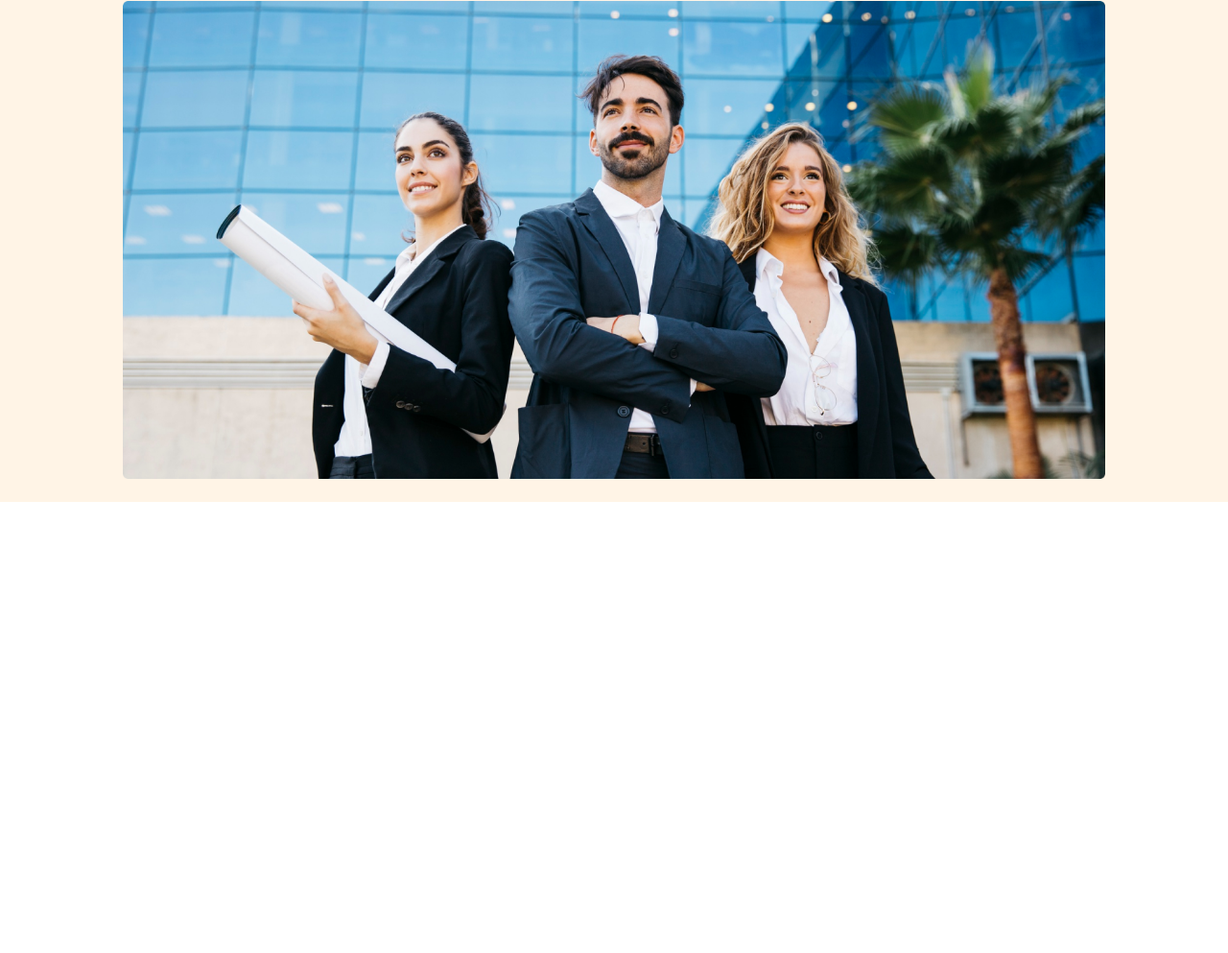
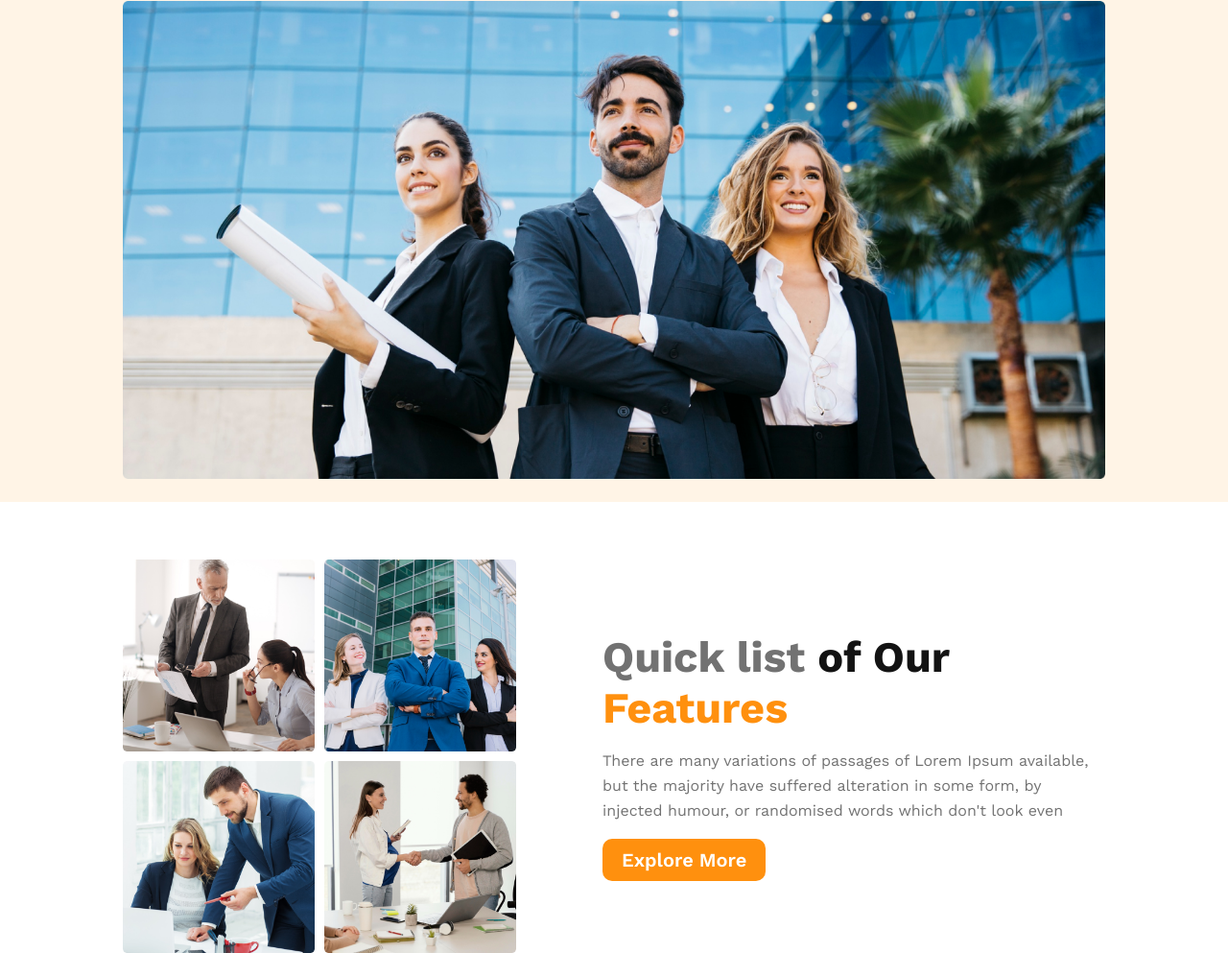
Before and after one commit to developer-abdulaziz/g3-architects-html_css, a plain HTML site: page index.html in a window 1280 px wide. Shown: the part 486-1479 px from the top of the page at 96% size. Before the commit the page ends 1009 px from the top, so only its background shows below. Drawn offline with nearby package versions, Linux system fonts and the light colour scheme.

Commit message:
our features section add

```diff
--- a/index.html
+++ b/index.html
@@ -1,13 +1,14 @@
 <!DOCTYPE html>
 <html lang="en">
   <head>
-    <meta charset="UTF-8">
-    <meta http-equiv="X-UA-Compatible" content="IE=edge">
-    <meta name="viewport" content="width=device-width, initial-scale=1.0">
+    <meta charset="UTF-8" />
+    <meta http-equiv="X-UA-Compatible" content="IE=edge" />
+    <meta name="viewport" content="width=device-width, initial-scale=1.0" />
     <title>Architects</title>
-    <link rel="stylesheet" href="style.css">
+    <link rel="stylesheet" href="style.css" />
   </head>
   <body>
+    <!--===================================== header section ===================================-->
     <header>
       <!------------------ navbar part -------------------->
       <div class="container">
@@ -27,15 +28,63 @@
         <!---------------- hero banner part  ------------>
         <div class="hero">
           <div class="hero_content">
-                <h2>Brand New <br> Group of Architects </h2>
-                <p>There are many variations of passages of Lorem Ipsum available, but the majority have suffered alteration in some form, by injected humour, or randomised words which don't look even</p>
-                <a class="primary_btn" href="http://" target="_blank" rel="noopener noreferrer">Explore More</a>
+            <h2>
+              Brand New <br />
+              Group of Architects
+            </h2>
+            <p>
+              There are many variations of passages of Lorem Ipsum available,
+              but the majority have suffered alteration in some form, by
+              injected humour, or randomised words which don't look even
+            </p>
+            <a
+              class="primary_btn"
+              href="http://"
+              target="_blank"
+              rel="noopener noreferrer"
+              >Explore More</a
+            >
           </div>
           <div class="hero_img">
-                <img src="images/banner.png" alt="">
+            <img src="images/banner.png" alt="" />
           </div>
         </div>
       </div>
     </header>
+
+    <!--===================================== main section ===================================-->
+    <main>
+      <!---------------- our features section  ------------>
+      <section class="ourFeatures">
+        <div class="gallery">
+          <div class="featuresImg">
+            <img src="images/team1.png" alt="" />
+            <img src="images/team2.png" alt="" />
+          </div>
+          <div class="featuresImg">
+            <img src="images/team3.png" alt="" />
+            <img src="images/team4.png" alt="" />
+          </div>
+        </div>
+        <div class="ourFeaturesDetails">
+          <h2>
+            <span class="gray">Quick list</span> of Our
+            <span class="orangeColor">Features</span>
+          </h2>
+          <p>
+            There are many variations of passages of Lorem Ipsum available, but
+            the majority have suffered alteration in some form, by injected
+            humour, or randomised words which don't look even
+          </p>
+          <a
+            class="primary_btn"
+            href="http://"
+            target="_blank"
+            rel="noopener noreferrer"
+            >Explore More</a
+          >
+        </div>
+      </section>
+    </main>
   </body>
 </html>
--- a/style.css
+++ b/style.css
@@ -29,6 +29,7 @@ body {
 header {
     background: rgba(255, 144, 14, 0.1);
     padding: 20px 0px;
+    margin-bottom: 60px;
 }
 
 /*----- navbar part ------*/
@@ -96,3 +97,56 @@ nav {
     padding: 10px 20px;
     border-radius: 10px;
 }
+
+/*==========================*/
+main {
+    max-width: 80%;
+    margin: 0 auto;
+}
+/*==========================*/
+
+/*========= our features section  ==========*/
+.ourFeatures {
+    display: flex;
+    align-items: center;
+    justify-content: space-between;
+    gap: 250px;
+}
+.gallery {
+    display: flex;
+    flex-direction: column;
+    gap: 10px;
+}
+.featuresImg {
+    display: flex;
+    gap: 10px;
+}
+.featuresImg img {
+    max-width: 80%;
+}
+.ourFeaturesDetails {
+    display: flex;
+    flex-direction: column;
+    align-items: flex-start;
+    justify-content: center;
+    gap: 16px;
+}
+.ourFeaturesDetails h2 {
+    color: #131313;
+    font-style: normal;
+    font-weight: 700;
+    font-size: 45px;
+}
+.gray {
+    color: #727272;
+}
+.orangeColor{
+    color: var(--main--color);
+}
+.ourFeaturesDetails p {
+    font-style: normal;
+    font-weight: 400;
+    font-size: 16px;
+    line-height: 26px;
+    color: #727272;
+}
```
Lines whose indentation alone changed are shown as unchanged.
